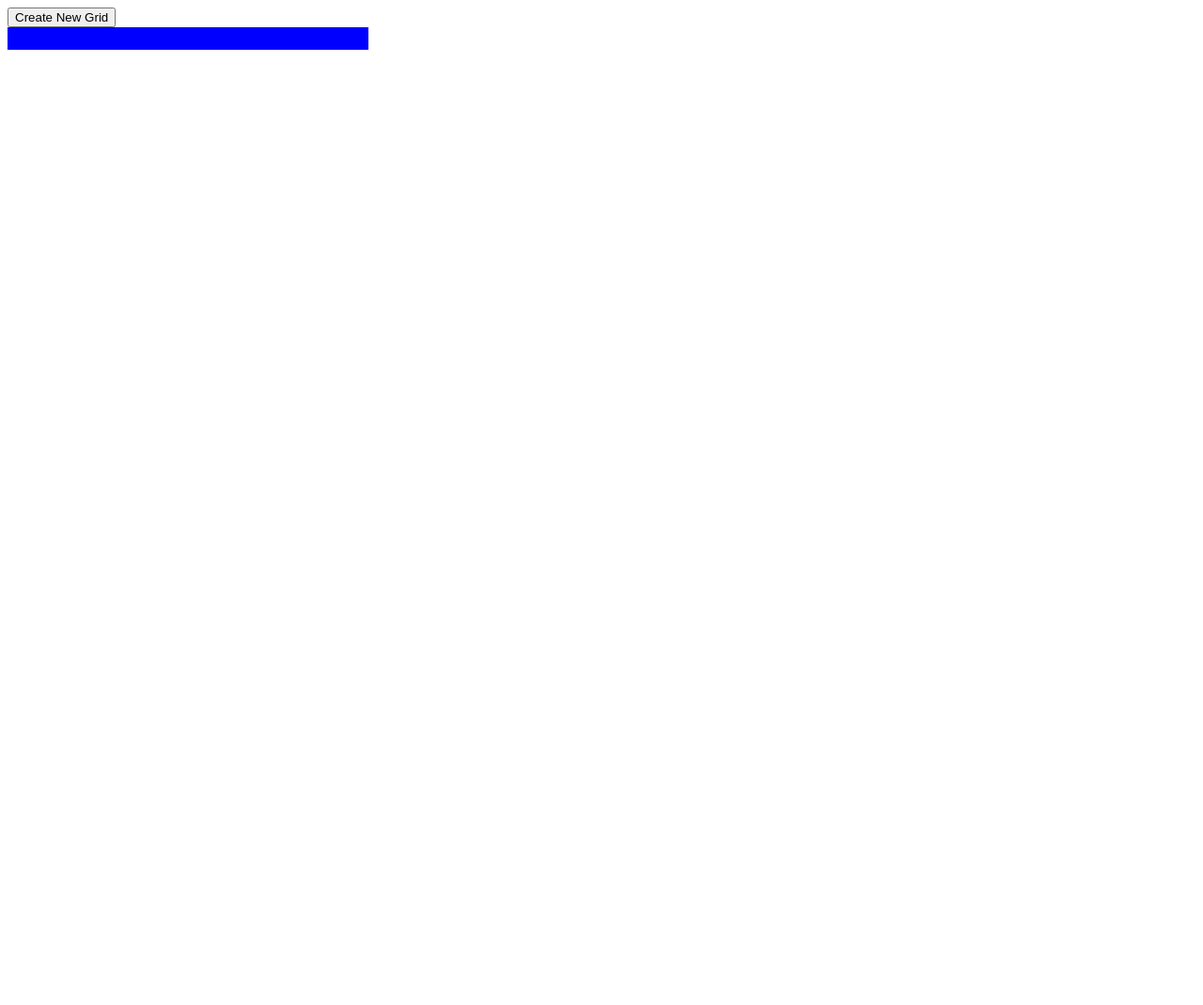
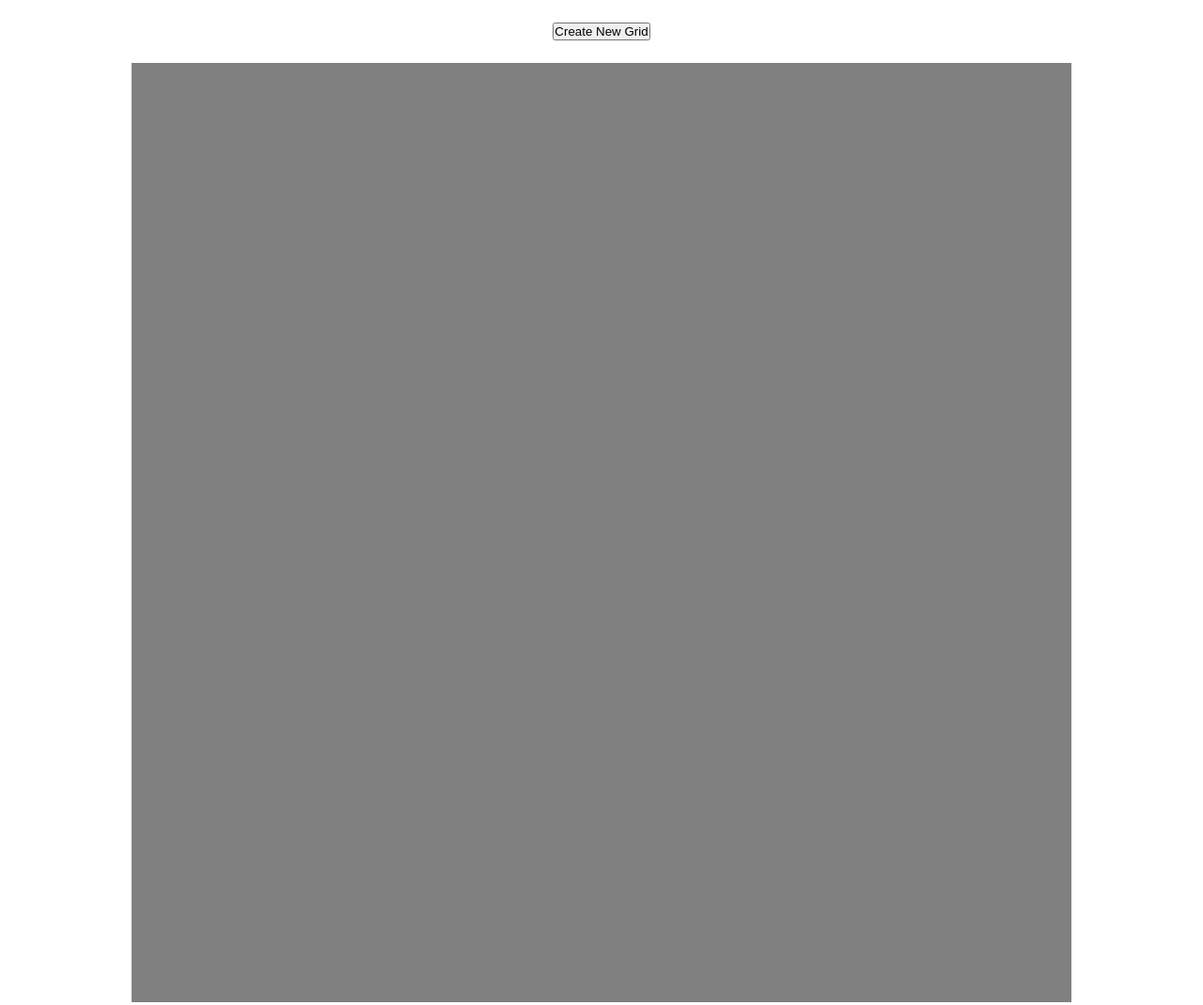
Before and after one commit to Leland321letsjam/etch-a-sketch, a plain HTML site: page index.html in a window 1280 px wide. Shown: the whole page at 94% size. Before the commit the page ends 1037 px from the top, so only its background shows below. Drawn offline with Linux system fonts and the light colour scheme.

Commit message:
Display squares in even rows and columns

```diff
--- a/index.html
+++ b/index.html
@@ -10,10 +10,11 @@
 
 <body>
 
-    <button class="generate-new-grid">Create New Grid</button>
+    <div class="container">
+        <button class="generate-new-grid">Create New Grid</button>
+        <div class="grid-container"></div>
+    </div>
 
-    <div class="grid-container">
-    </div>
 
 
 </body>
--- a/javascript.js
+++ b/javascript.js
@@ -1,4 +1,4 @@
-generateNewGrid(16);
+generateNewGrid(256);
 
 function generateNewGrid(gridSize) {
 
@@ -7,11 +7,13 @@ function generateNewGrid(gridSize) {
             div.remove();
         });
 
-
+    const gridContainer = document.querySelector('.grid-container');
+    const containerWidth = gridContainer.clientWidth;
     for (let i = 0; i < gridSize; i++) {
         const squareCreator = document.createElement('div');
         squareCreator.classList.add('gridSquare');
-        const gridContainer = document.querySelector('.grid-container');
+        const squareWidth = containerWidth / (Math.sqrt(gridSize));
+        squareCreator.style.minWidth = `${squareWidth}px`;
         gridContainer.appendChild(squareCreator);
     }
 
--- a/styles.css
+++ b/styles.css
@@ -1,18 +1,28 @@
+* {
+    box-sizing: border-box;
+    margin: 0;
+    padding: 0;
+}
+
+.container {
+    display: flex;
+    flex-direction: column;
+    align-items: center;
+    gap: 24px;
+    margin: 24px;
+}
+
 .grid-container {
     display: flex;
+    flex-wrap: wrap;
+    gap: 0;
     height: 1000px;
     width: 1000px;
-    /*background-color: blue;*/
+    background-color: gray;
 }
 
 .gridSquare {
-    margin: 0;
-    border: 0;
-    padding: 0;
-    height: 24px;
-    width: 24px;
-    display: inline-block;
-    background-color: blue;
+    display: flex;
+    flex: 1 1 0%;
+    aspect-ratio: 1 / 1;
 }
-
-/* .generate-new-grid */
```
